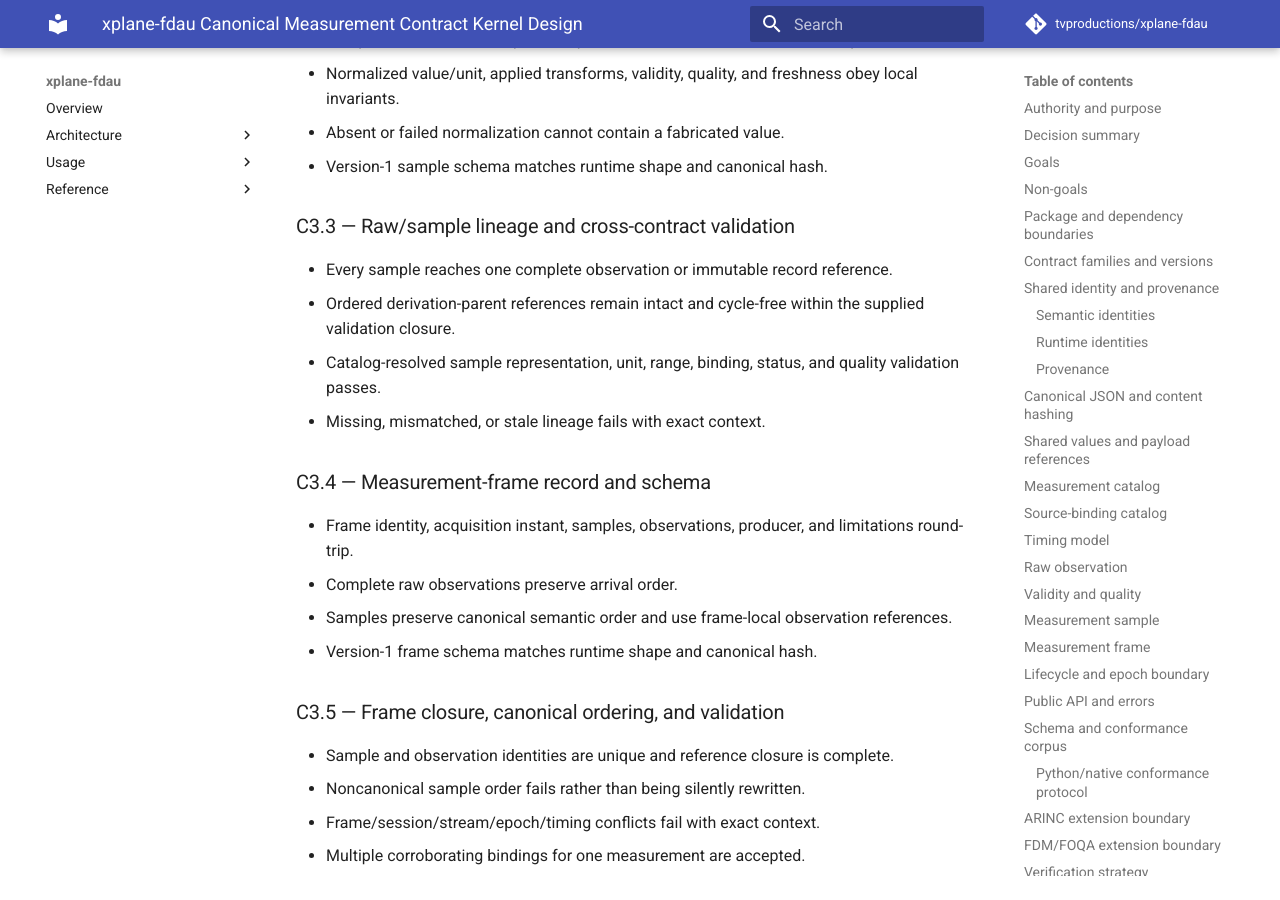
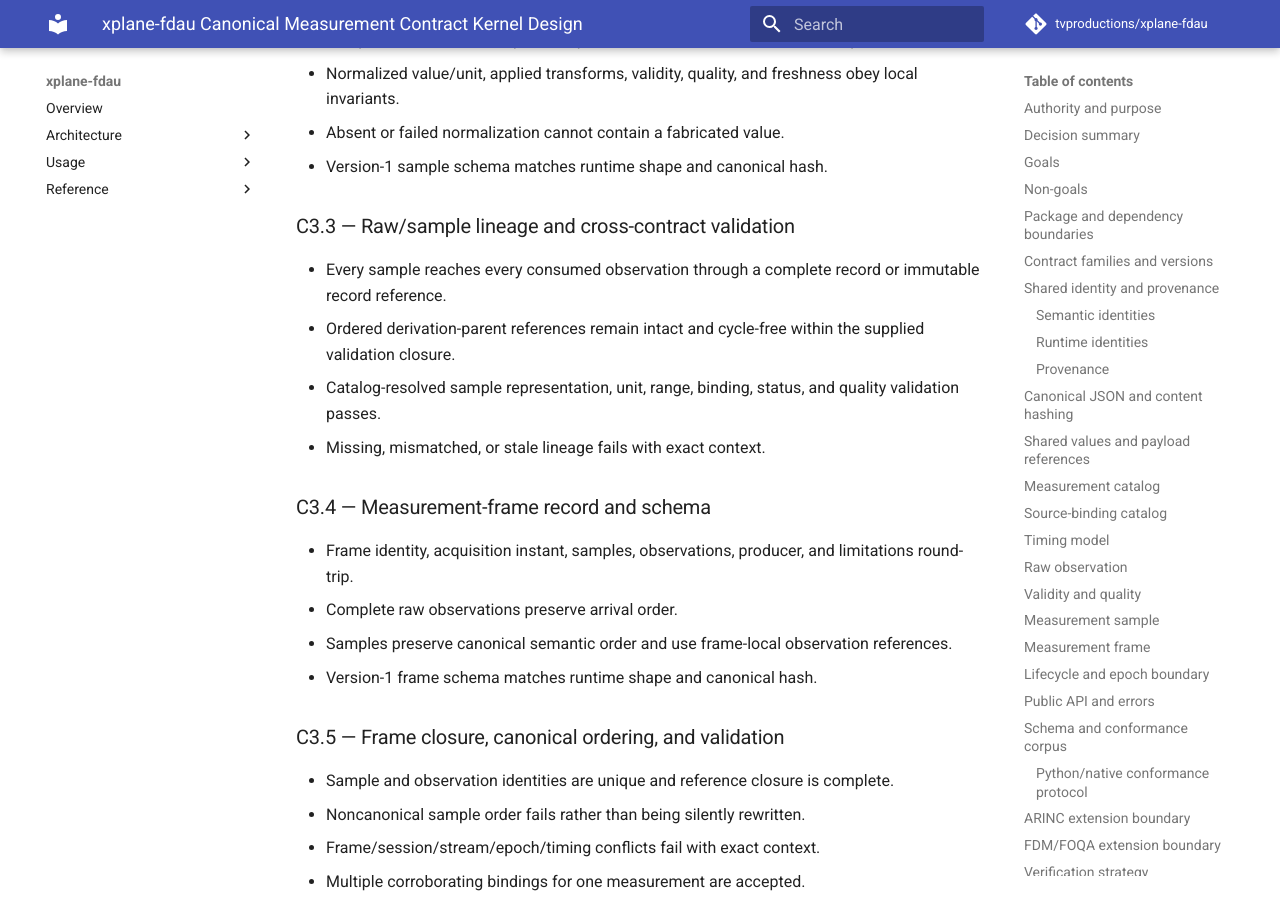
Before and after one commit to tvproductions/xplane-fdau, an MkDocs documentation site: the page built from docs/superpowers/specs/2026-08-09-xplane-fdau-canonical-measurement-contracts-design.md, in a window 1280 px wide and 900 px high, scrolled down 39929 px. Built offline with MkDocs 1.6.1 and Material for MkDocs 9.7.7, drawn with Linux system fonts in a browser that asks for light colours; comment, search, counter and statistics services are not loaded.

Commit message:
docs: align canonical lineage acceptance

```diff
--- a/docs/superpowers/specs/2026-08-09-xplane-fdau-canonical-measurement-contracts-design.md
+++ b/docs/superpowers/specs/2026-08-09-xplane-fdau-canonical-measurement-contracts-design.md
@@ -1618,7 +1618,8 @@ satisfies its exact acceptance subsection below.
 
 ### C3.3 — Raw/sample lineage and cross-contract validation
 
-- Every sample reaches one complete observation or immutable record reference.
+- Every sample reaches every consumed observation through a complete record or
+  immutable record reference.
 - Ordered derivation-parent references remain intact and cycle-free within the
   supplied validation closure.
 - Catalog-resolved sample representation, unit, range, binding, status, and
```
